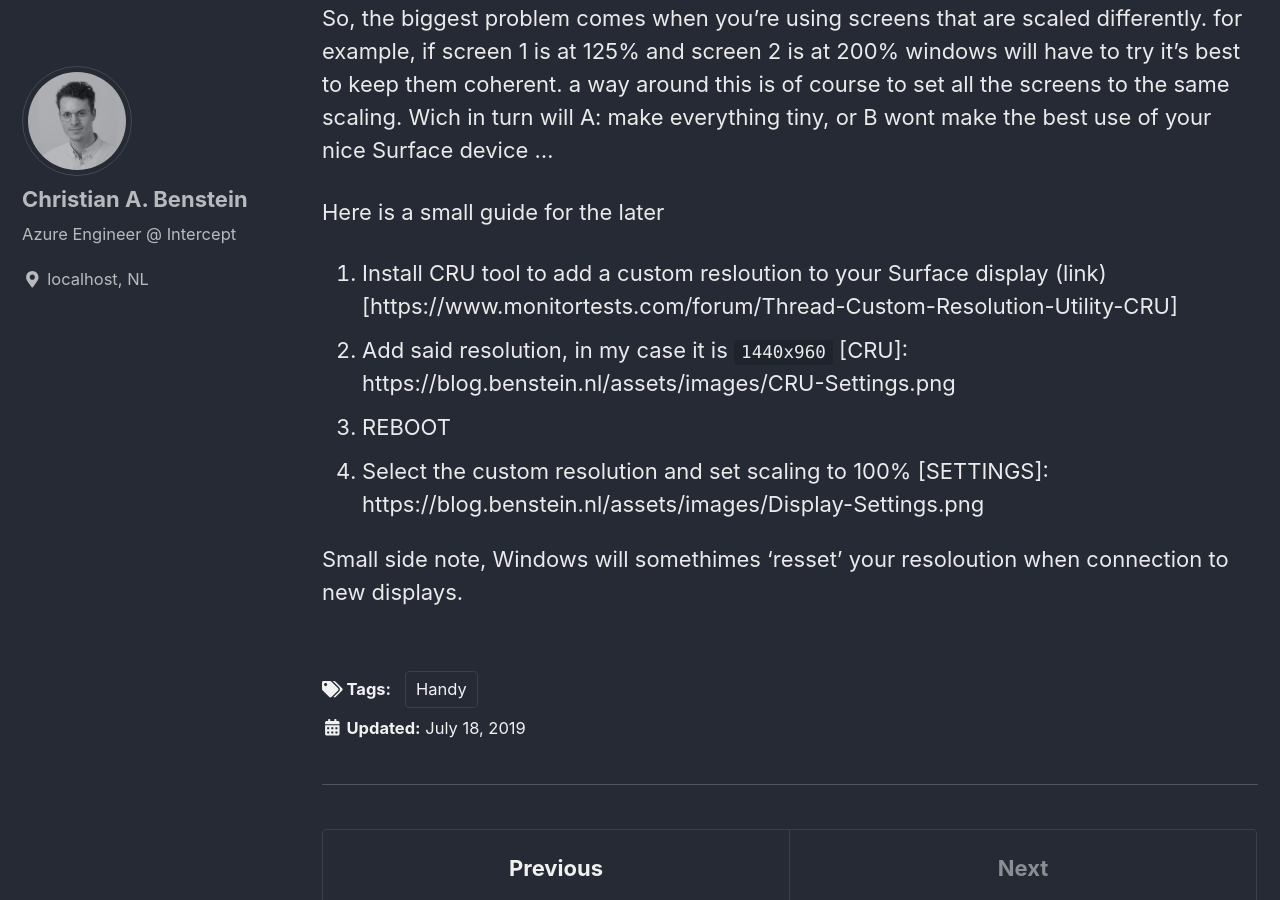
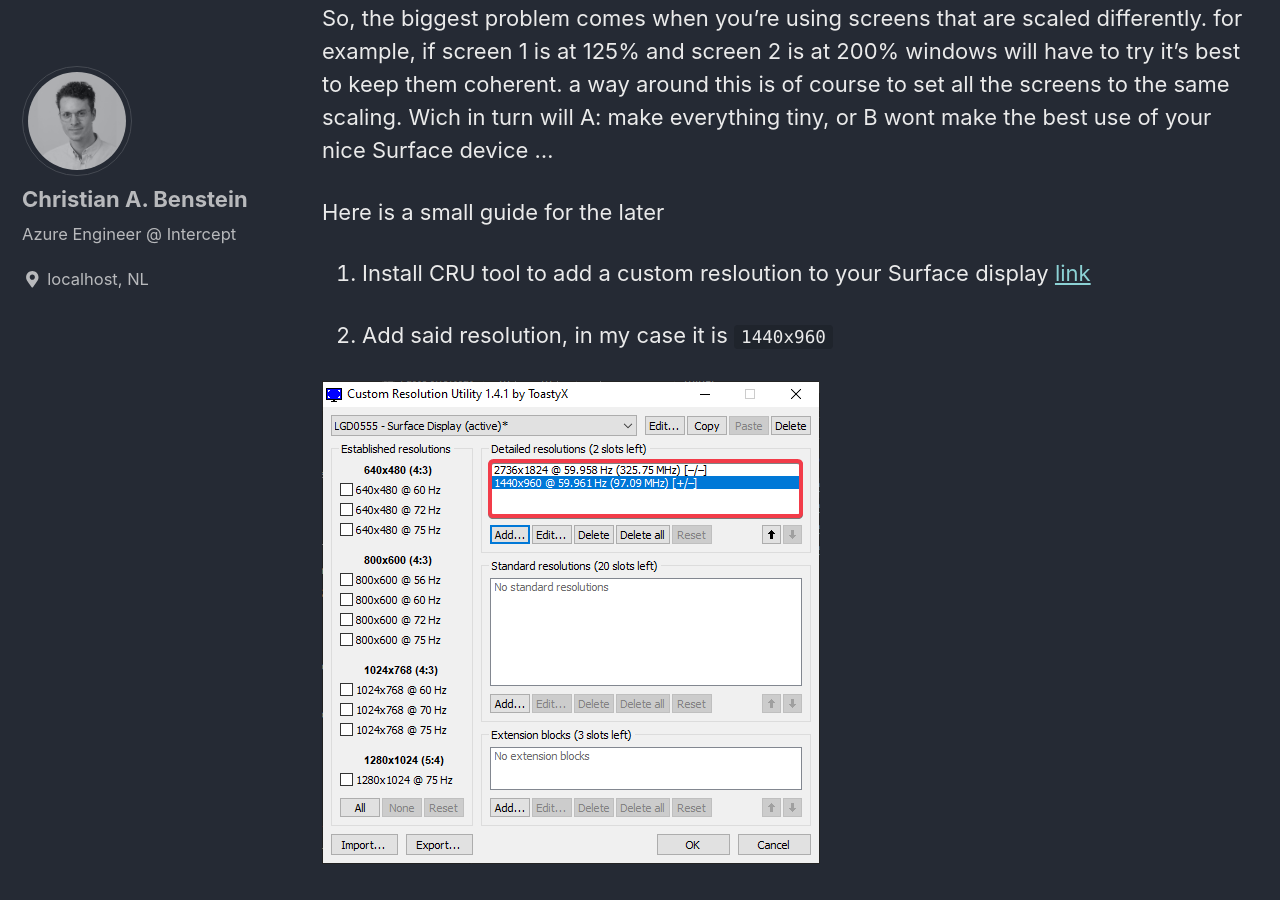
Before and after one commit to KingOfSpades/blog, a Jekyll site: the page built from _posts/2019-07-18-Fixing-The-Surface-And-Windows-Scaling.md, in a window 1280 px wide and 900 px high, scrolled down 288 px. Built offline with Jekyll 4.4.1, drawn with Linux system fonts in a browser that asks for light colours; cached includes are drawn as plain includes; some of the changed text lies outside the part shown.

Commit message:
Really fixed the images

```diff
--- a/_posts/2019-07-18-Fixing-The-Surface-And-Windows-Scaling.md
+++ b/_posts/2019-07-18-Fixing-The-Surface-And-Windows-Scaling.md
@@ -15,11 +15,16 @@ We all know that scaling on Windows has ... some issues. If you use a Surface De
 So, the biggest problem comes when you're using screens that are scaled differently. for example, if screen 1 is at 125% and screen 2 is at 200% windows will have to try it's best to keep them coherent. a way around this is of course to set all the screens to the same scaling. Wich in turn will A: make everything tiny, or B wont make the best use of your nice Surface device ...
 
 Here is a small guide for the later
-1. Install CRU tool to add a custom resloution to your Surface display (link)[https://www.monitortests.com/forum/Thread-Custom-Resolution-Utility-CRU]
+1. Install CRU tool to add a custom resloution to your Surface display [link](https://www.monitortests.com/forum/Thread-Custom-Resolution-Utility-CRU)
+
 2. Add said resolution, in my case it is `1440x960`
-[CRU]: https://blog.benstein.nl/assets/images/CRU-Settings.png
+
+![CRU](https://blog.benstein.nl/assets/images/CRU-Settings.png)
+
 3. REBOOT
+
 4. Select the custom resolution and set scaling to 100%
-[SETTINGS]: https://blog.benstein.nl/assets/images/Display-Settings.png
+
+![SETTINGS](https://blog.benstein.nl/assets/images/Display-Settings.png)
 
 Small side note, Windows will somethimes 'resset' your resoloution when connection to new displays.
```
